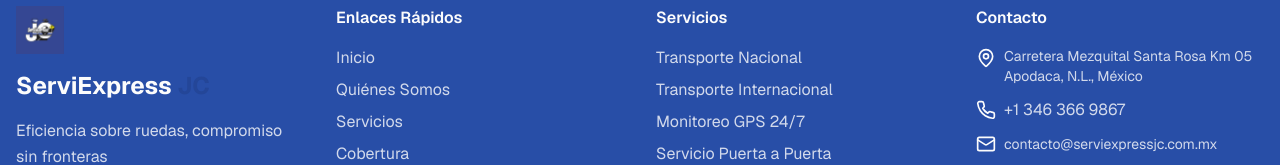
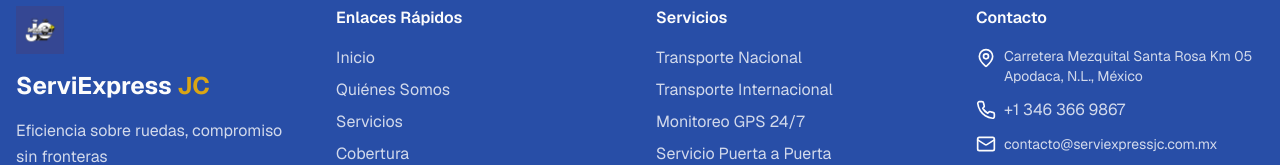
Before and after one commit to vicbravodev/serviexpressjc, a Next.js app: page / in a window 1280 px wide. Shown: the part 7995-8160 px from the top of the page. Built offline with nearby package versions, Linux system fonts and the light colour scheme.

Commit message:
fix: recolorear 'JC' del footer al ámbar (contraste) y sincronizar bruma-texto en DESIGN.md
Co-Authored-By: Claude Opus 4.8 <noreply@anthropic.com>

```diff
--- a/components/footer.tsx
+++ b/components/footer.tsx
@@ -13,7 +13,7 @@ export function Footer() {
               <Image src="/logo-blue-bg.png" alt="ServiExpress JC" width={180} height={60} className="h-12 w-auto" />
             </div>
             <h3 className="text-2xl font-bold mb-4">
-              ServiExpress <span className="text-secondary">JC</span>
+              ServiExpress <span className="text-yellow-accent">JC</span>
             </h3>
             <p className="text-primary-foreground/80 mb-4 leading-relaxed">
               Eficiencia sobre ruedas, compromiso sin fronteras
```
Also changed, not shown: 1 other file (tests, documents, lock files or other folders).
